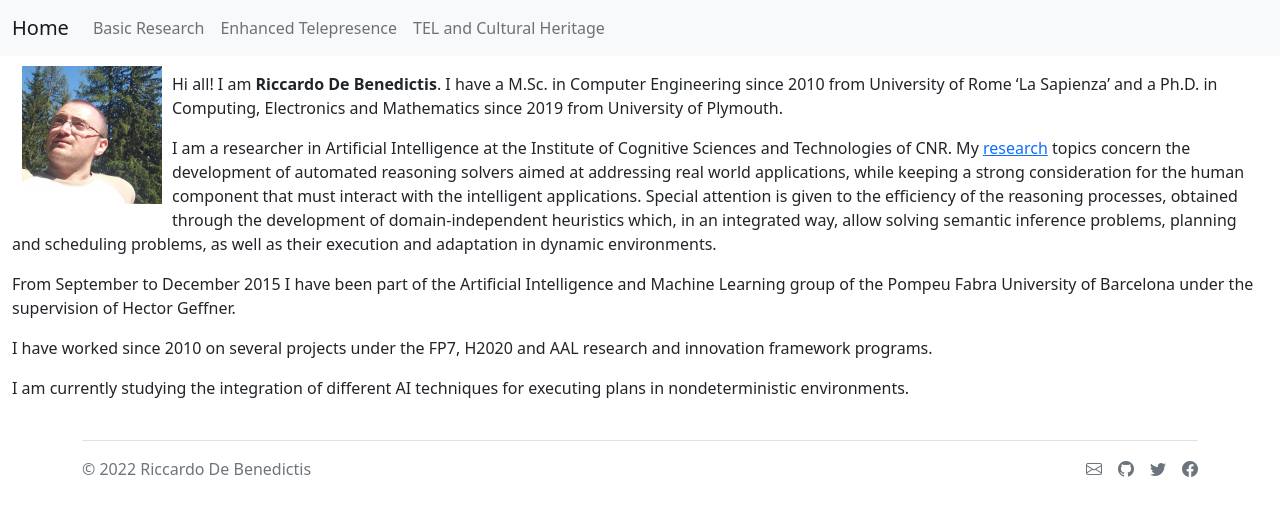
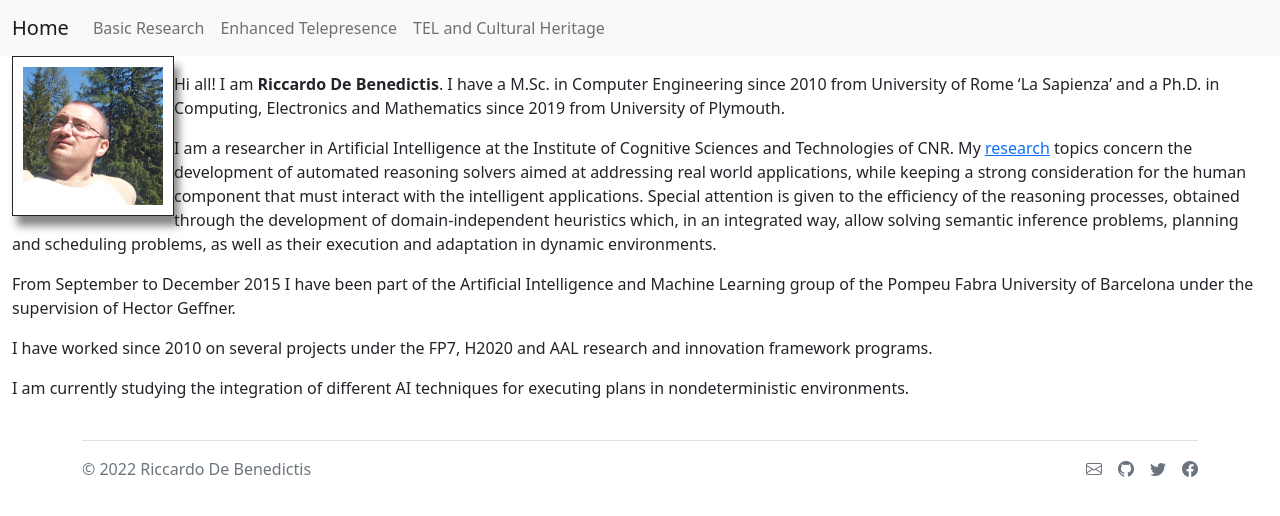
Before and after one commit to riccardodebenedictis/riccardodebenedictis.github.io, a Jekyll site: the page built from index.md, in a window 1280 px wide. Shown: the top 516 px of the page. Built offline with Jekyll 4.4.1, drawn with Linux system fonts in a browser that asks for light colours.

Commit message:
trying to add shadow..

```diff
--- a/index.md
+++ b/index.md
@@ -2,7 +2,7 @@
 layout: default
 title: Home
 ---
-<img style="float: left; box-shadow: box-shadow: 5px 5px 10px 0px #000000; padding: 10px;" src="figures/face.png">
+<img style="float: left; border: 1px solid; box-shadow: 5px 10px 8px #888888; padding: 10px;" src="figures/face.png">
 
 Hi all! I am **{{site.name}}**. I have a M.Sc. in Computer Engineering since 2010 from University of Rome 'La Sapienza' and a Ph.D. in Computing, Electronics and Mathematics since 2019 from University of Plymouth.
 
```
